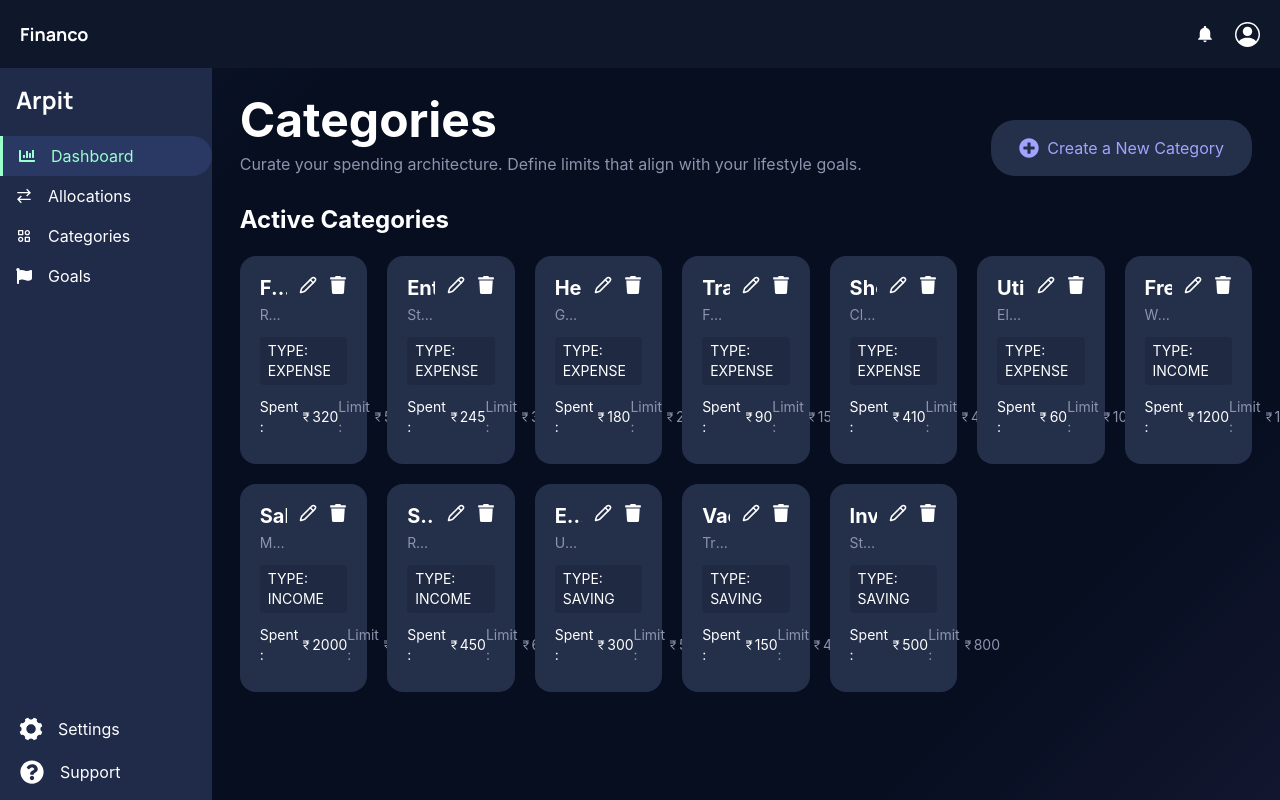
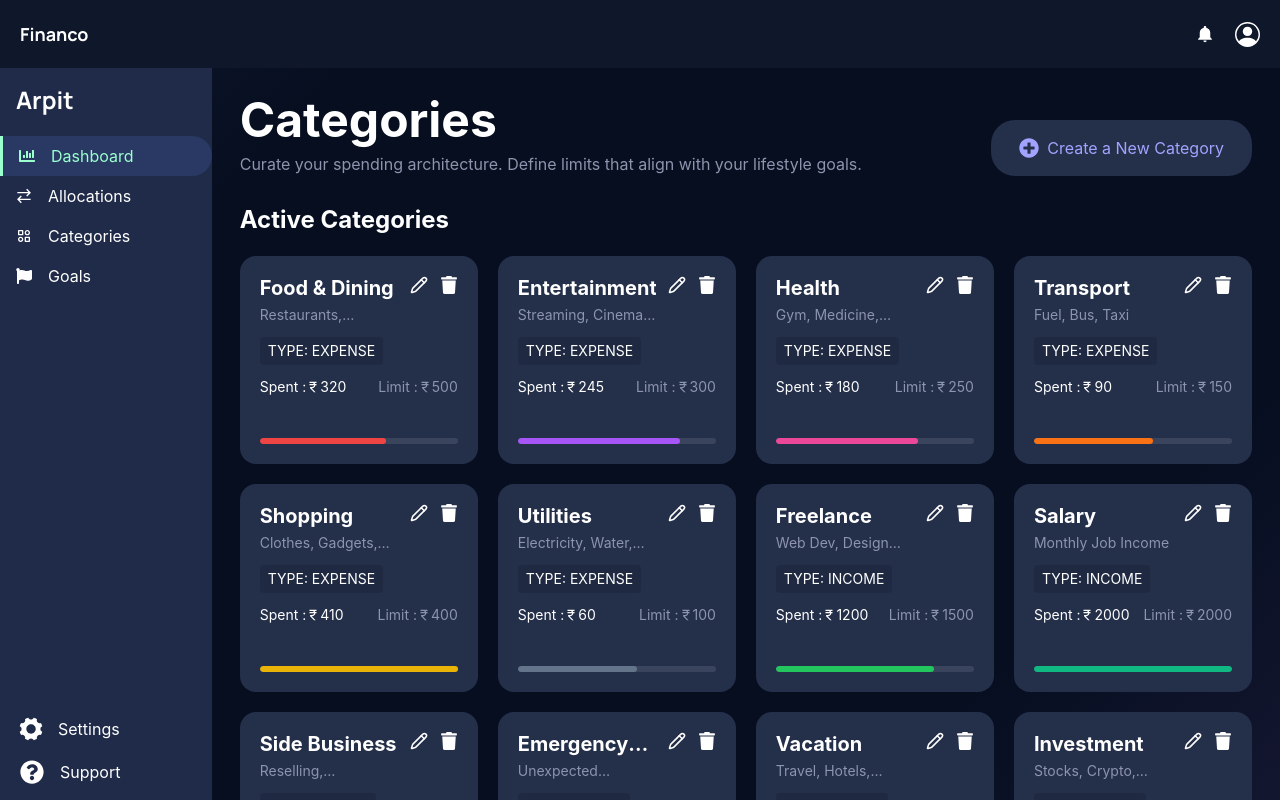
Before and after one commit to Rekcah97/Financo, a React (Vite) app in the folder frontend/: page / in a window 1280 px wide. Built offline with nearby package versions, Linux system fonts and the light colour scheme.

Commit message:
Refactor: Use repeat to make categories more responsive

```diff
--- a/frontend/src/components/PageElement/SidebarComponent/Categories.jsx
+++ b/frontend/src/components/PageElement/SidebarComponent/Categories.jsx
@@ -121,7 +121,12 @@ function Categories() {
         <div>
           <h3 className="font-bold text-2xl">Active Categories</h3>
         </div>
-        <div className="grid grid-cols-1 sm:grid-cols-2 lg:grid-cols-3 xl:grid-cols-7 gap-5">
+        <div
+          className="grid gap-5"
+          style={{
+            gridTemplateColumns: "repeat(auto-fill, minmax(220px, 1fr))",
+          }}
+        >
           {Fcategories.map((cat) => (
             <CategoryCard
               key={cat.name}
```
